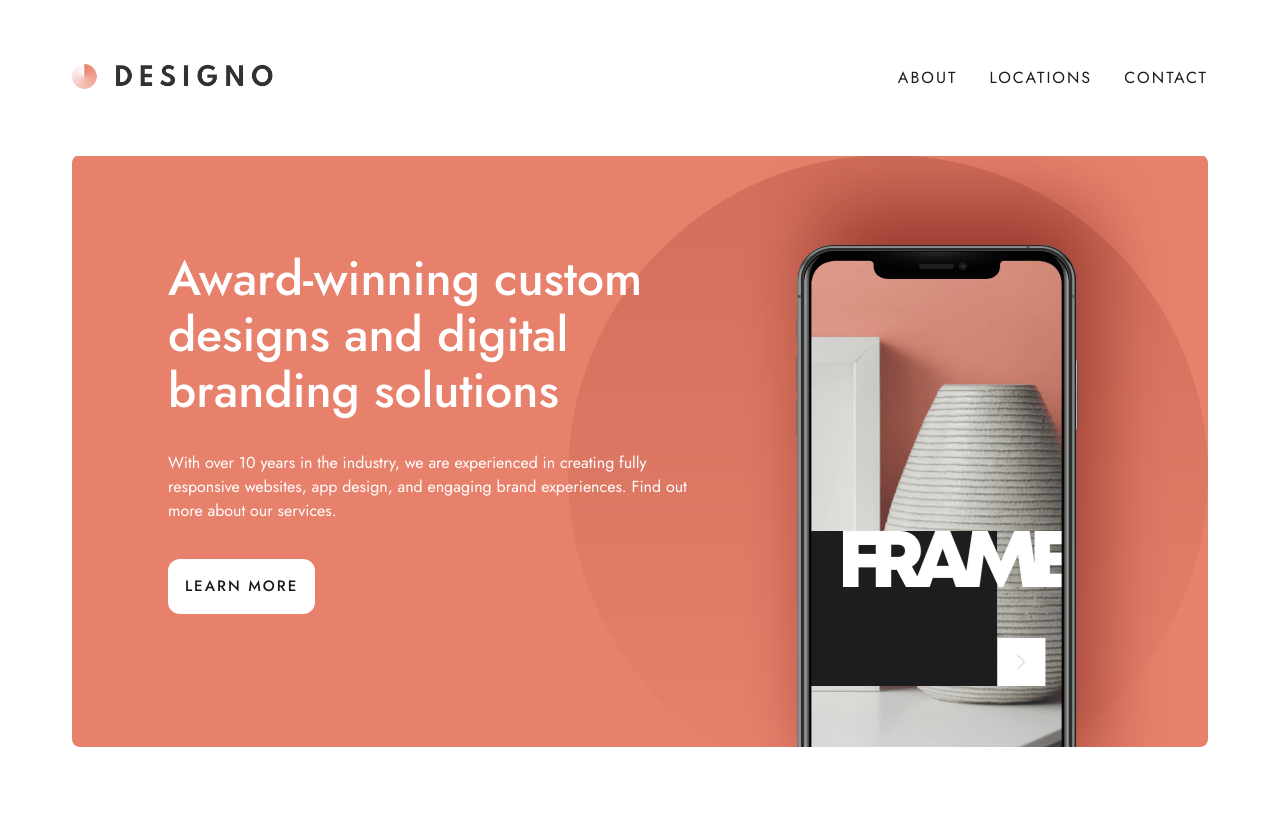
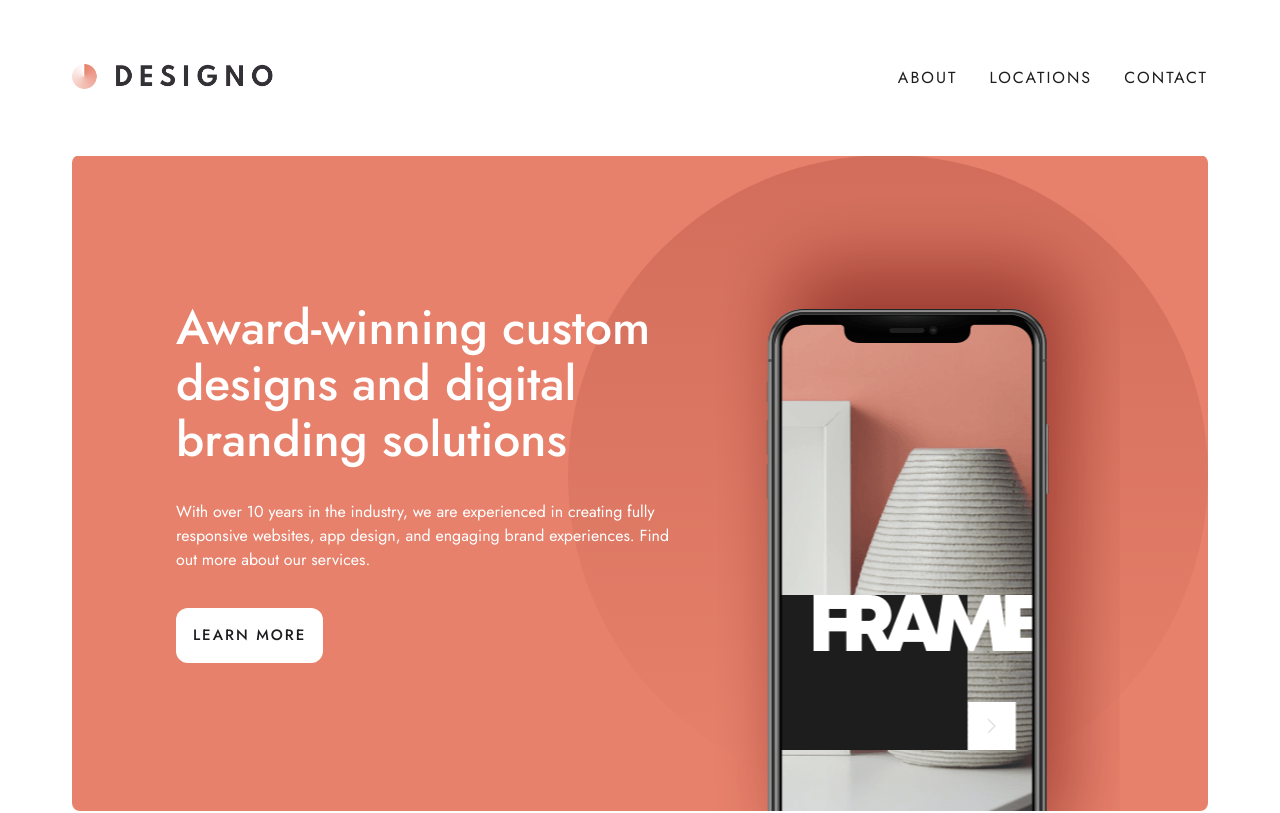
Before and after one commit to leomacode/designo, a React (Create React App) app: page / in a window 1280 px wide. Shown: the top 813 px of the page. Built offline with nearby package versions, Linux system fonts and the light colour scheme.

Commit message:
update home page hero section

```diff
--- a/src/pages/Home/home.css
+++ b/src/pages/Home/home.css
@@ -58,22 +58,21 @@
   .hero {
     flex-direction: row;
     padding-top: 0;
-    max-width: 68rem;
+    max-width: 60rem;
     margin: 0 auto;
   }
 
   .hero-text {
-    padding-top: 6rem;
+    padding: 9.0625rem 0;
     text-align: left;
-    padding-right: 0;
-    padding-left: 0;
-    margin-left: clamp(2rem, 4.5rem, 5rem);
+    flex-basis: 70%;
+    padding-left: 1rem;
   }
 
   .hero-img {
-    width: 100%;
-    height: 37rem;
-    padding-left: 5.75rem;
+    height: 41rem;
+    background-position: center -1rem;
+    flex-basis: 56%;
   }
 
   .hero-sub-heading {
```
